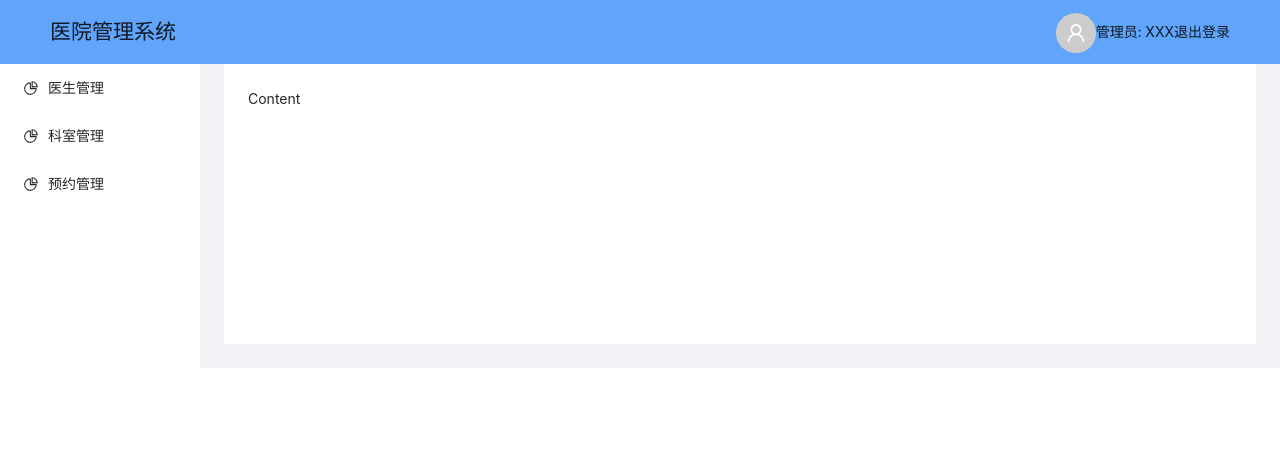
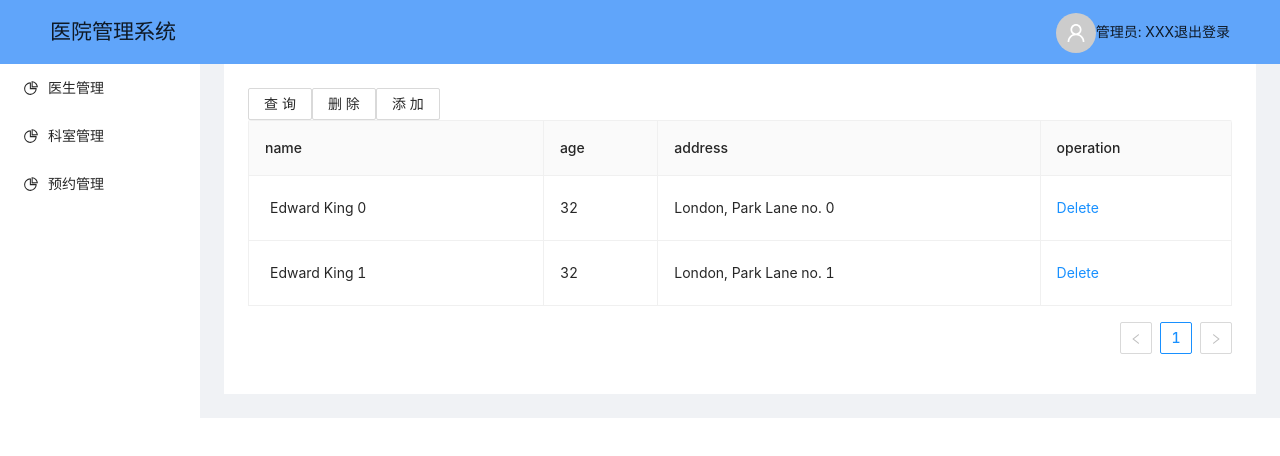
Before and after one commit to kongmingLatern/hospitalOrder, a Vue app: page / in a window 1280 px wide. Shown: the top 456 px of the page. Built offline with nearby package versions, Linux system fonts and the light colour scheme.

Commit message:
feat: render List.vue

```diff
--- a/src/components/home.vue
+++ b/src/components/home.vue
@@ -32,7 +32,7 @@
       </a-layout-sider>
       <a-layout style="padding: 0 24px 24px">
         <a-layout-content :style="{ background: '#fff', padding: '24px', margin: 0, minHeight: '280px' }">
-          Content
+          <List />
         </a-layout-content>
       </a-layout>
     </a-layout>
@@ -42,10 +42,12 @@
 import { PieChartOutlined } from '@ant-design/icons-vue';
 import { defineComponent, ref } from 'vue';
 import { UserOutlined } from '@ant-design/icons-vue';
+import List from '@/views/home/List.vue'
 export default defineComponent({
   components: {
     PieChartOutlined,
-    UserOutlined
+    UserOutlined,
+    List
   },
   setup() {
     return {
```
